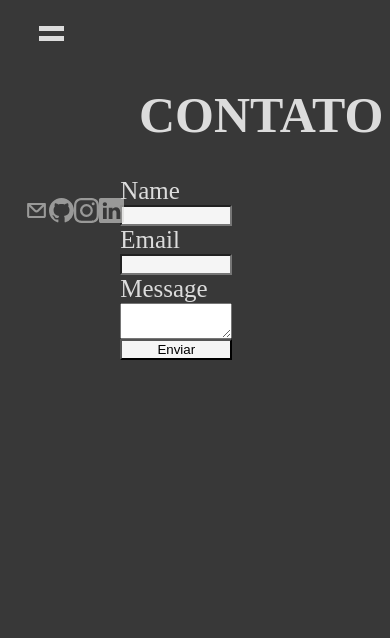
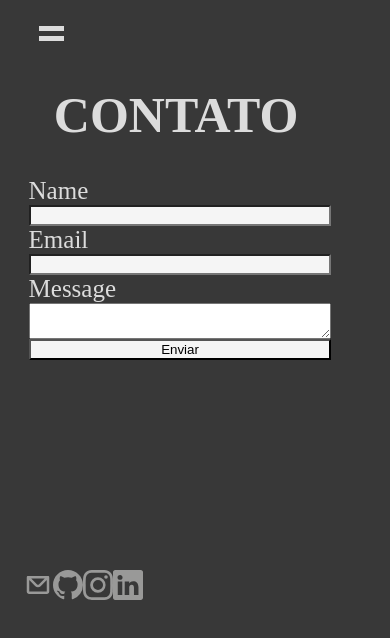
Before and after one commit to PauloCesarSJ/port-teste-1, a React (Create React App) app: page /contato in a window 390 px wide. Shown: the top 638 px of the page. Built offline with nearby package versions, Linux system fonts and the light colour scheme.

Commit message:
contato para mobile

```diff
--- a/src/componentes/paginas/contato/corpo4/_corpo4.scss
+++ b/src/componentes/paginas/contato/corpo4/_corpo4.scss
@@ -14,7 +14,20 @@
     }
     }
     .rodapeContato{
-        margin-top: 37.5%;
-        margin-left: 4%;
+        margin-top: 17.5%;
+        font-size: 30px;
     }
 }
+
+@media (max-width: 768px){
+    .corpo4 {
+        div{
+            margin-left: -35%;
+        }
+        .rodapeContato{
+            margin-top: 210px;
+            margin-left:4%;
+        }
+    }
+
+}
--- a/src/componentes/paginas/contato/corpo4/enviarGmail/_enviarGmail.scss
+++ b/src/componentes/paginas/contato/corpo4/enviarGmail/_enviarGmail.scss
@@ -1,9 +1,15 @@
 .enviarEmail{
     display: flex;
     flex-direction: column;
-    width: 30%;
+    width: 450px;
     margin-left: 30%;
     input{
         background-color: whitesmoke;
     }
 }
+
+@media(max-width:768px) {
+    .enviarEmail{
+        width: 60%;
+    }
+}
--- a/src/componentes/rodape/_rodape.scss
+++ b/src/componentes/rodape/_rodape.scss
@@ -2,7 +2,6 @@
 
 
 .rodapePrincipal{
-    position: absolute;
     display: flex;
     justify-content: space-between;
     width: 20%;
--- a/src/style/style.css
+++ b/src/style/style.css
@@ -197,7 +197,6 @@ body {
 }
 
 .rodapePrincipal {
-  position: absolute;
   display: flex;
   justify-content: space-between;
   width: 20%;
@@ -609,16 +608,31 @@ body {
   margin-left: 35%;
 }
 .corpo4 .rodapeContato {
-  margin-top: 37.5%;
-  margin-left: 4%;
+  margin-top: 17.5%;
+  font-size: 30px;
 }
 
+@media (max-width: 768px) {
+  .corpo4 div {
+    margin-left: -35%;
+  }
+  .corpo4 .rodapeContato {
+    margin-top: 210px;
+    margin-left: 4%;
+  }
+}
 .enviarEmail {
   display: flex;
   flex-direction: column;
-  width: 30%;
+  width: 450px;
   margin-left: 30%;
 }
 .enviarEmail input {
   background-color: whitesmoke;
+}
+
+@media (max-width: 768px) {
+  .enviarEmail {
+    width: 60%;
+  }
 }/*# sourceMappingURL=style.css.map */
```
Also changed, not shown: 1 other file (tests, documents, lock files or other folders).
